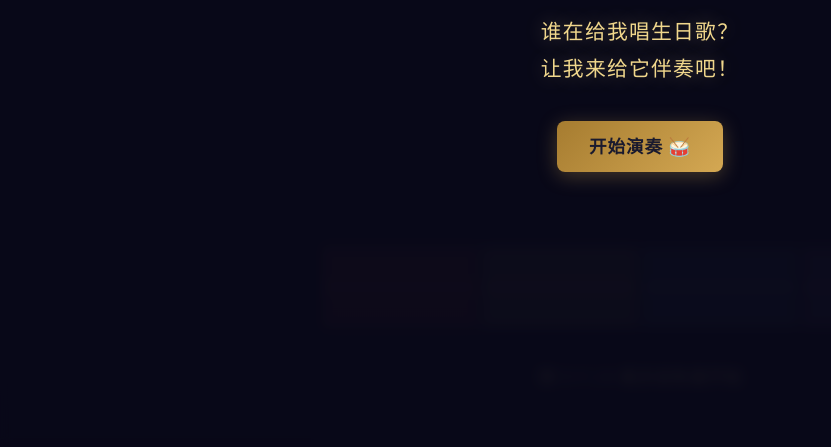
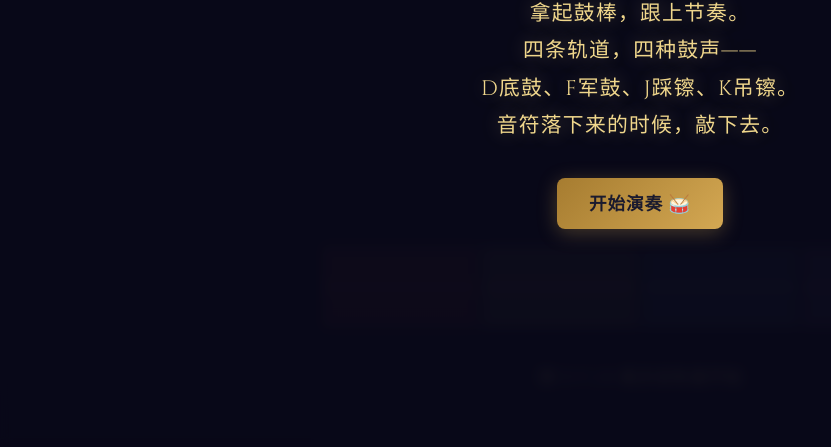
Before and after one commit to qingyuw612-cpu/centuryHBD, a plain HTML site: page drum.html in a window 1280 px wide. Shown: the part 353-800 px from the top of the page, without its empty margins (0-831 px from the left). Drawn offline with Linux system fonts and the light colour scheme; animation ran at ten frames a second.

Commit message:
💬 打鼓开场文案改为直白操作说明

```diff
--- a/drum.html
+++ b/drum.html
@@ -15,7 +15,7 @@
   <div id="story-dialog">
     <div class="story-card">
       <div class="story-icon">🎂</div>
-      <p class="story-text">谁在给我唱生日歌？<br>让我来给它伴奏吧！</p>
+      <p class="story-text">生日快乐歌已经响了。<br>拿起鼓棒，跟上节奏。<br>四条轨道，四种鼓声——<br>D底鼓、F军鼓、J踩镲、K吊镲。<br>音符落下来的时候，敲下去。</p>
       <button class="btn" id="story-start">开始演奏 🥁</button>
     </div>
   </div>
```
